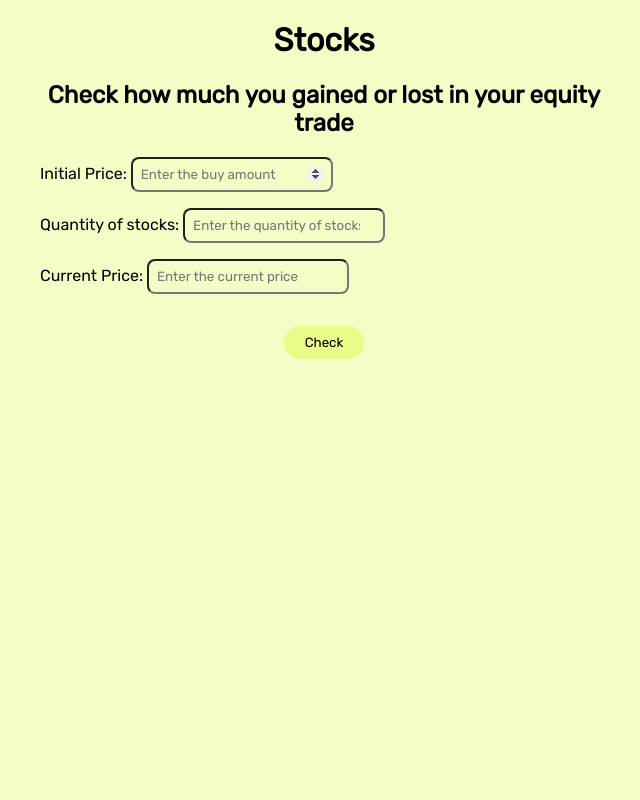
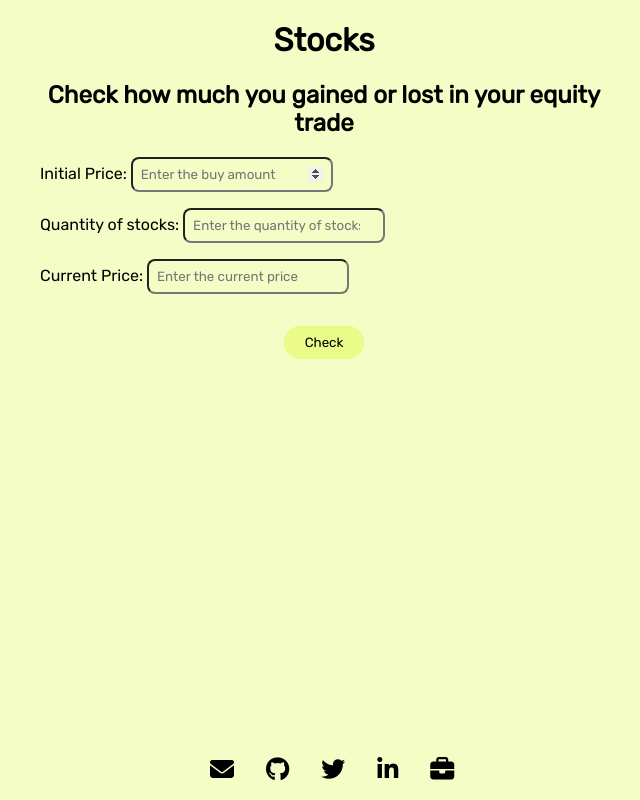
Before and after one commit to saadahmadhere/profit-loss-in-equity, a plain HTML site: page index.html in a window 1280 px wide. Shown: the whole page, without its empty margins (316-956 px from the left). Drawn offline with Linux system fonts and the light colour scheme.

Commit message:
add footer

```diff
--- a/index.html
+++ b/index.html
@@ -8,6 +8,9 @@
 
     <!-- <Stylesheet -->
     <link rel="stylesheet" href="style.css">
+
+    <!-- fontawesome -->
+	<script src="https://kit.fontawesome.com/b9c207240a.js" crossorigin="anonymous"></script>
 </head>
 
 <body>
@@ -32,6 +35,36 @@
 
         </div>
     </main>
+    <footer>
+        <ul>
+        <li class="footerLink">
+            <a href="mailto:saadahmad728@gmail.com">
+              <i class="fa fa-envelope" aria-hidden="true"></i>
+            </a>
+          </li>
+          <li class="footerLink">
+            <a href="https://github.com/saadahmadhere/">
+              <i class="fab fa-github" aria-hidden="true"></i>
+            </a>
+          </li>
+          <li class="footerLink">
+            <a href="https://twitter.com/imsaadahmad">
+              <i class="fab fa-twitter"></i>
+            </a>
+          </li>
+          <li class="footerLink">
+            <a href="https://www.linkedin.com/in/saadahmadhere/">
+              <i class="fab fa-linkedin-in"></i>
+            </a>
+          </li>
+          <li class="footerLink">
+            <a href="https://saadahmad.netlify.app/">
+              <i class="fas fa-briefcase"></i>
+            </a>
+          </li>
+
+        </ul>
+      </footer>
 
     <script src="script.js"></script>
 </body>
--- a/style.css
+++ b/style.css
@@ -40,3 +40,30 @@ button:hover{
     background-color: #F5FDC3;
     border: 1px solid #c3d655;
 }
+
+/* Footer */
+
+
+.footerLink a {
+    text-decoration: none;
+    display: inline-block;
+    padding: 1rem;
+    font-size: 1.5rem;
+    color: black;
+  }
+
+  footer {
+    position: fixed;
+    bottom: 0;
+    width: 100%;
+  }
+
+  ul {
+    list-style: none;
+    display: flex;
+    justify-content: center;
+    align-items: center;
+    padding-inline-start: 0px;
+    margin-block-start: 0;
+    margin-block-end: 0;
+  }
```
